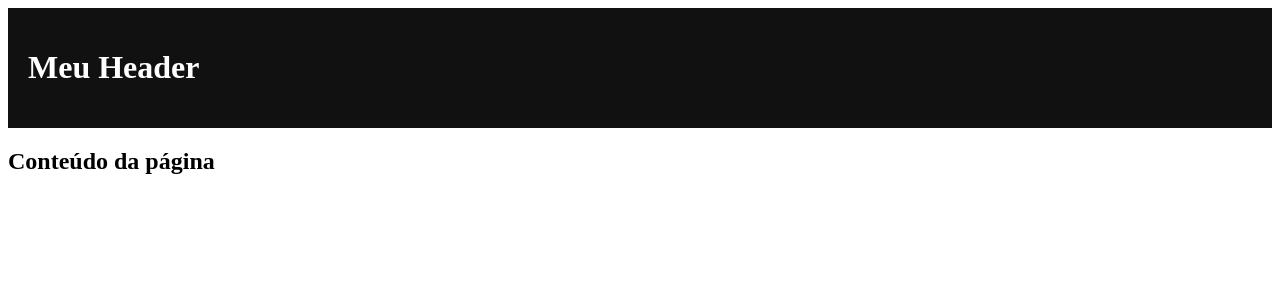
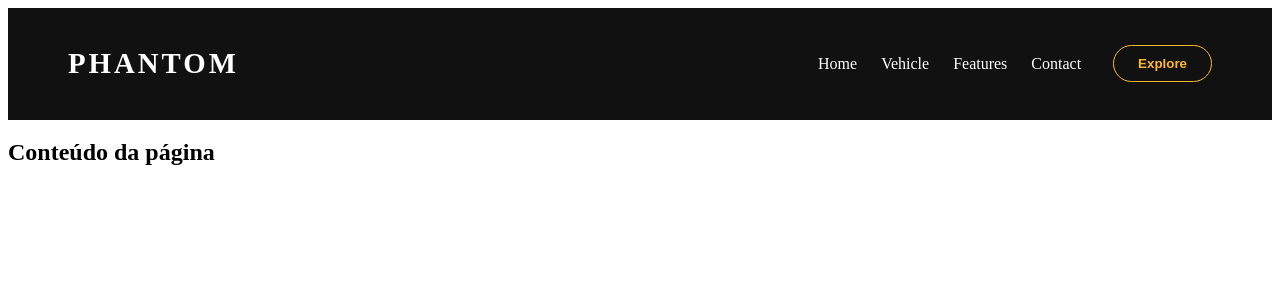
Before and after one commit to victordsz/Phantom1.0, a React (Vite) app: page / in a window 1280 px wide. Shown: the top 300 px of the page. Built offline with nearby package versions, Linux system fonts and the light colour scheme.

Commit message:
continuação da header com menu hamburguer

```diff
--- a/package.json
+++ b/package.json
@@ -22,6 +22,8 @@
     "eslint-plugin-react-hooks": "^7.0.1",
     "eslint-plugin-react-refresh": "^0.4.24",
     "globals": "^16.5.0",
+    "sas": "^3.0.4",
+    "sass-embedded": "^1.97.0",
     "vite": "^7.2.4"
   }
 }
--- a/src/components/Header/header.scss
+++ b/src/components/Header/header.scss
@@ -0,0 +1,111 @@
+.header {
+  display: flex;
+  align-items: center;
+  justify-content: space-between;
+  padding: 20px 60px;
+  background: #111;
+  color: #fff;
+  position: relative;
+
+  .logo {
+    font-size: 1.8rem;
+    letter-spacing: 3px;
+    font-weight: 700;
+  }
+}
+
+
+.nav {
+  display: flex;
+  align-items: center;
+  gap: 2rem;
+
+  ul {
+    display: flex;
+    gap: 1.5rem;
+    list-style: none;
+
+    a {
+      color: #fff;
+      text-decoration: none;
+      font-weight: 500;
+      position: relative;
+
+      &::after {
+        content: "";
+        position: absolute;
+        left: 0;
+        bottom: -4px;
+        width: 0;
+        height: 2px;
+        background: #ffb82b;
+        transition: width 0.3s ease;
+      }
+
+      &:hover::after {
+        width: 100%;
+      }
+    }
+  }
+}
+
+.btn-primary {
+  padding: 10px 24px;
+  border-radius: 30px;
+  border: 1px solid #ffb82b;
+  background: transparent;
+  color: #ffb82b;
+  font-weight: 600;
+  cursor: pointer;
+  transition: all 0.3s ease;
+
+  &:hover {
+    background: #ffb82b;
+    color: #111;
+  }
+}
+
+
+.menu-btn {
+  display: none;
+  flex-direction: column;
+  gap: 5px;
+  background: none;
+  border: none;
+  cursor: pointer;
+
+  span {
+    width: 25px;
+    height: 3px;
+    background: #fff;
+    transition: 0.3s;
+  }
+}
+
+@media (max-width: 768px) {
+  .menu-btn {
+    display: flex;
+  }
+
+  .nav {
+    position: absolute;
+    top: 100%;
+    right: 0;
+    width: 100%;
+    background: #111;
+    flex-direction: column;
+    align-items: center;
+    padding: 30px 0;
+    gap: 1.5rem;
+    display: none;
+
+    ul {
+      flex-direction: column;
+      gap: 1.2rem;
+    }
+  }
+
+  .nav.open {
+    display: flex;
+  }
+}
--- a/src/components/Header/index.jsx
+++ b/src/components/Header/index.jsx
@@ -1,7 +1,33 @@
+import { useState } from "react";
+import "./header.scss";
+
 function Header() {
+  const [menuOpen, setMenuOpen] = useState(false);
+
   return (
-    <header style={{ background: "#111", color: "#fff", padding: "20px" }}>
-      <h1>Meu Header</h1>
+    <header className="header">
+      <h1 className="logo">PHANTOM</h1>
+
+      <nav className={`nav ${menuOpen ? "open" : ""}`}>
+        <ul>
+          <li><a href="#home">Home</a></li>
+          <li><a href="#vehicle">Vehicle</a></li>
+          <li><a href="#features">Features</a></li>
+          <li><a href="#contact">Contact</a></li>
+        </ul>
+
+        <button className="btn-primary">Explore</button>
+      </nav>
+
+      <button
+        className="menu-btn"
+        onClick={() => setMenuOpen(!menuOpen)}
+        aria-label="Menu"
+      >
+        <span />
+        <span />
+        <span />
+      </button>
     </header>
   );
 }
```
Also changed, not shown: 1 other file (tests, documents, lock files or other folders).
